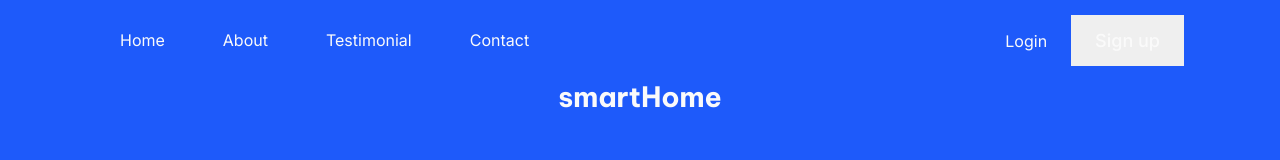
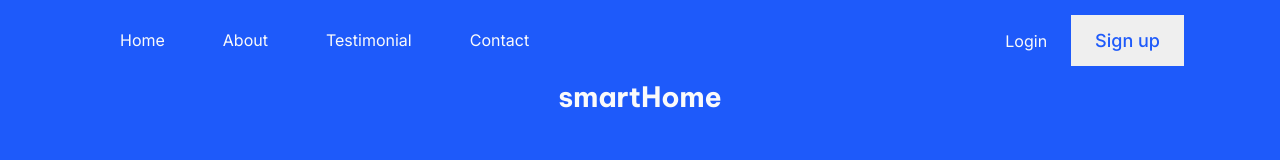
Before and after one commit to Ayush9040/smart-home-react, a React (Create React App) app: page / in a window 1280 px wide. In both pictures the pointer is over the link "Sign up". Shown: the top 160 px of the page. Built offline with nearby package versions, Linux system fonts and the light colour scheme.

Commit message:
landing page completed

```diff
--- a/src/sass/layout/_header.scss
+++ b/src/sass/layout/_header.scss
@@ -94,6 +94,9 @@
                     font-size: 18px;
                     font-weight: $medium;
                     padding: 12px 24px;
+                    &:hover{
+                        color: $theme-color;
+                    }
                 }
             }
             &responsive-nav{
```
